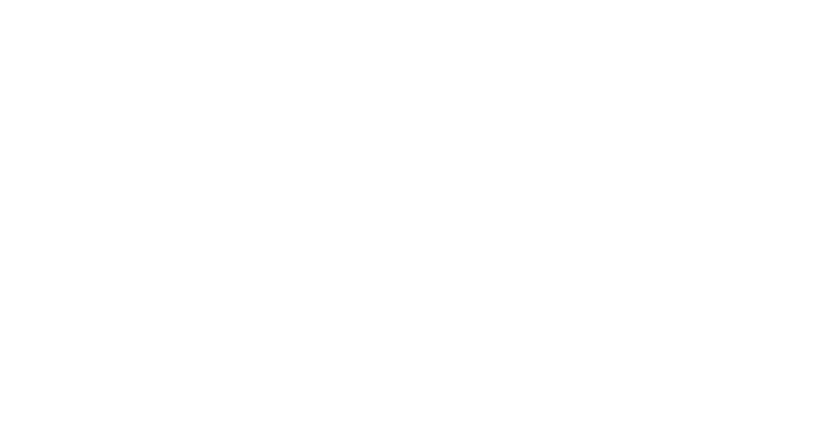
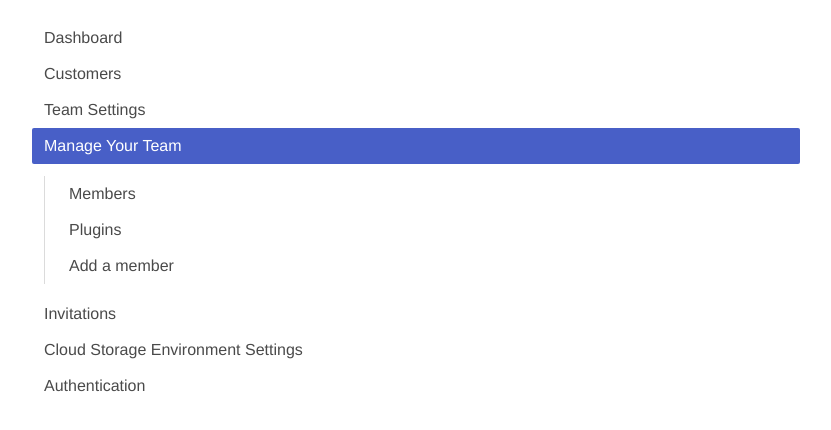
Before and after one commit to vue-bulma/bulma-ui, a Vue app: page /components/menu in a window 1280 px wide. Shown: the top 430 px of the page, without its empty margins (224-1055 px from the left). Built offline with nearby package versions, Linux system fonts and the light colour scheme.

Commit message:
add components Menu

```diff
--- a/examples/components/components/Card.vue
+++ b/examples/components/components/Card.vue
@@ -50,3 +50,8 @@
   </vb-box>
 </div>
 </template>
+<style scoped>
+.box {
+  width: 50%;
+}
+</style>
--- /dev/null
+++ b/examples/components/components/Menu.vue
@@ -0,0 +1,22 @@
+<template>
+  <vb-menu>
+    <vb-menu-group>
+      <vb-menu-item>Dashboard</vb-menu-item>
+      <vb-menu-item>Customers</vb-menu-item>
+      <vb-menu-group>
+        <vb-menu-item>Team Settings</vb-menu-item>
+        <vb-menu-item actived>
+          <span slot="title">Manage Your Team</span>
+          <vb-menu-group>
+            <vb-menu-item>Members</vb-menu-item>
+            <vb-menu-item>Plugins</vb-menu-item>
+            <vb-menu-item>Add a member</vb-menu-item>
+          </vb-menu-group>
+        </vb-menu-item>
+        <vb-menu-item>Invitations</vb-menu-item>
+        <vb-menu-item>Cloud Storage Environment Settings</vb-menu-item>
+        <vb-menu-item>Authentication</vb-menu-item>
+      </vb-menu-group>
+    </vb-menu-group>
+  </vb-menu>
+</template>
--- a/examples/router.js
+++ b/examples/router.js
@@ -140,6 +140,11 @@
       path: '/components/card',
       name: 'Card',
       component: () => import('./components/components/Card')
+    },
+    {
+      path: '/components/menu',
+      name: 'Menu',
+      component: () => import('./components/components/Menu')
     }
   ]
 })
--- /dev/null
+++ b/src/components/components/Menu.vue
@@ -0,0 +1,15 @@
+<template>
+  <aside class="menu">
+    <slot></slot>
+  </aside>
+</template>
+
+<script>
+export default {
+  name: 'VbMenu'
+}
+</script>
+<style lang="scss">
+@import '~bulma/sass/utilities/_all';
+@import '~bulma/sass/components/menu';
+</style>
--- /dev/null
+++ b/src/components/components/MenuGroup.vue
@@ -0,0 +1,11 @@
+<template>
+  <ul class="menu-list">
+    <slot></slot>
+  </ul>
+</template>
+
+<script>
+export default {
+  name: 'VbMenuGroup'
+}
+</script>
--- /dev/null
+++ b/src/components/components/MenuItem.vue
@@ -0,0 +1,33 @@
+<template>
+  <li v-if="$slots.title">
+    <router-link :class="classes" :to="to">
+      <slot name="title"></slot>
+    </router-link>
+    <slot></slot>
+  </li>
+  <li v-else>
+    <router-link :class="classes" :to="to">
+      <slot></slot>
+    </router-link>
+  </li>
+</template>
+
+<script>
+export default {
+  name: 'VbMenuItem',
+  props: {
+    actived: {
+      type: Boolean
+    },
+    to: {
+      type: [Object, String],
+      default: ''
+    }
+  },
+  computed: {
+    classes() {
+      return { 'is-active': this.actived }
+    }
+  }
+}
+</script>
```
Also changed, not shown: src/index.js (+7 -1 lines).
